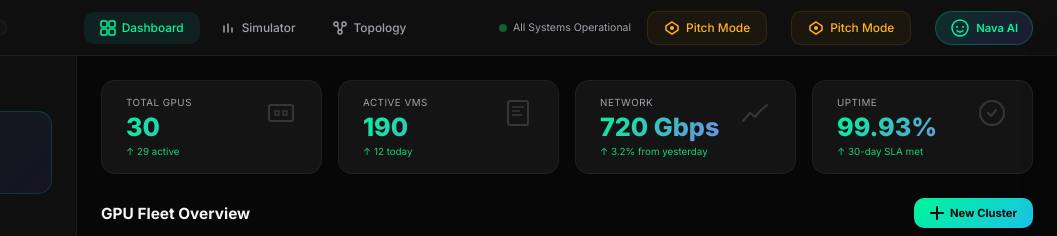
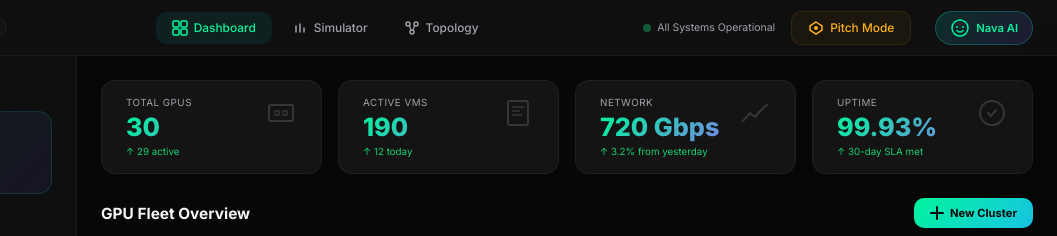
Before and after one commit to Abdurrehaman/nava-platform-hub, a website built with Vite: page index.html in a window 1280 px wide. Shown: the top 236 px of the page, 223-1280 px from the left. Built offline with nearby package versions, Linux system fonts and the light colour scheme.

Commit message:
Remove duplicate Pitch Mode button

```diff
--- a/index.html
+++ b/index.html
@@ -45,10 +45,6 @@
           <span class="status-dot pulse"></span>
           <span class="status-text">All Systems Operational</span>
         </div>
-        <button id="pitch-mode-btn" class="nav-tab" style="color: var(--warning); border: 1px solid var(--warning-bg); background: rgba(255, 170, 0, 0.05); margin-right: 8px;">
-          <svg width="16" height="16" viewBox="0 0 16 16" fill="none"><path d="M8 2l6 4v4l-6 4-6-4V6l6-4z" stroke="currentColor" stroke-width="1.5"/><circle cx="8" cy="8" r="2" fill="currentColor"/></svg>
-          Pitch Mode
-        </button>
         <button id="pitch-mode-btn" class="nav-tab" style="color: var(--warning); border: 1px solid var(--warning-bg); background: rgba(255, 170, 0, 0.05); margin-right: 8px;">
           <svg width="16" height="16" viewBox="0 0 16 16" fill="none"><path d="M8 2l6 4v4l-6 4-6-4V6l6-4z" stroke="currentColor" stroke-width="1.5"/><circle cx="8" cy="8" r="2" fill="currentColor"/></svg>
           Pitch Mode
```
